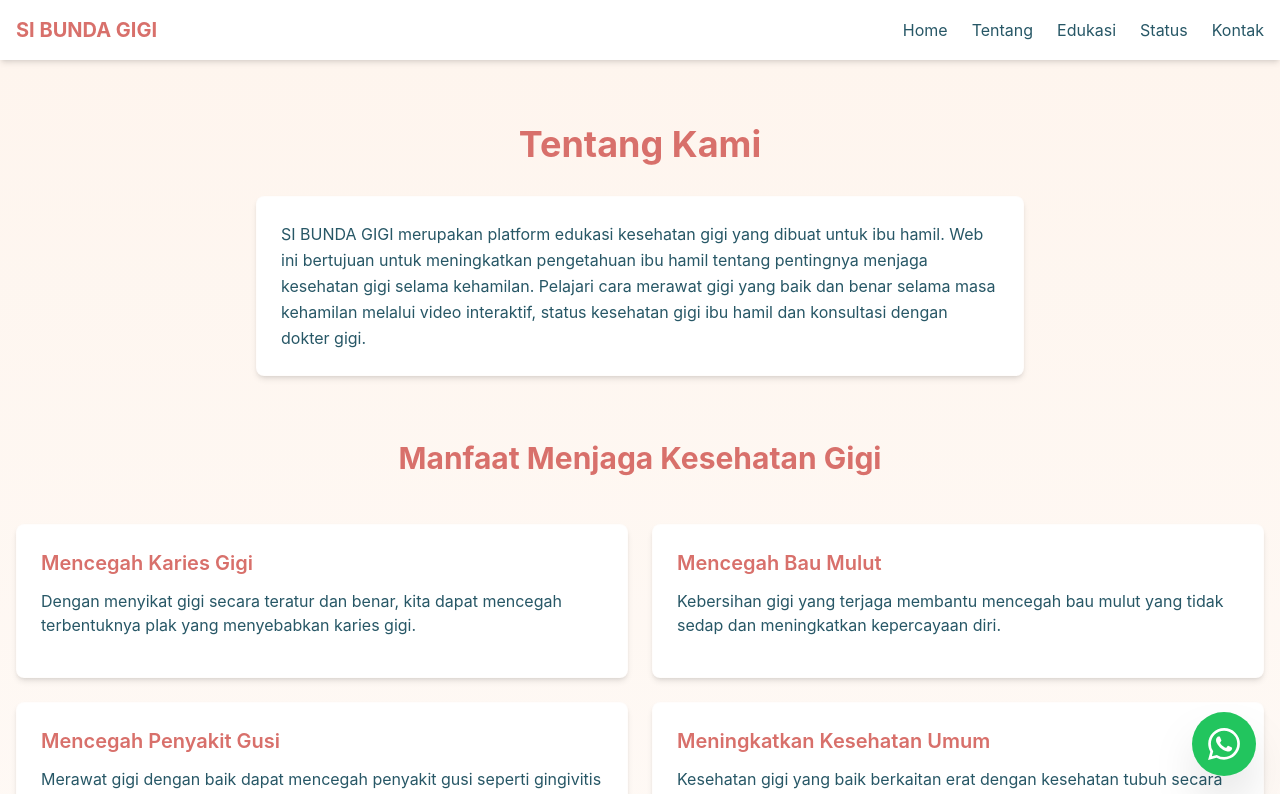
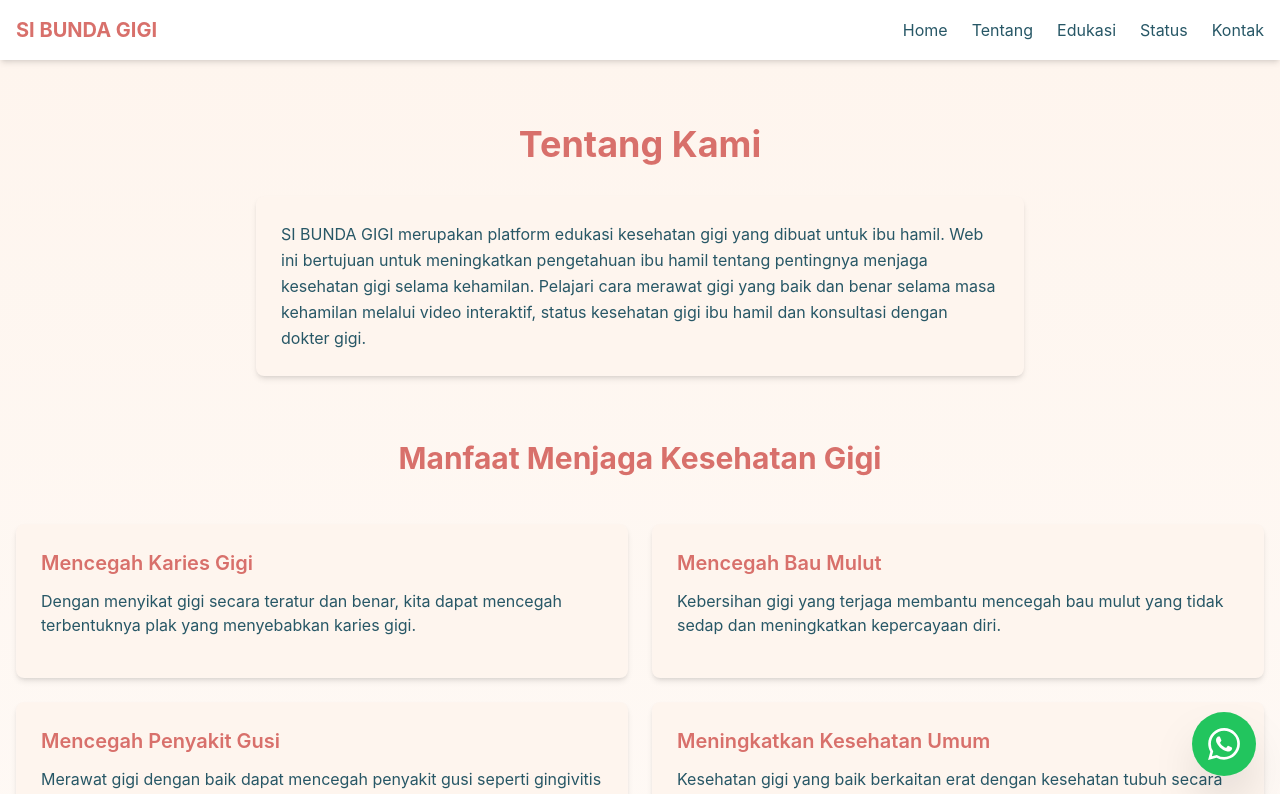
Before and after one commit to DrRhea/dentalcare-app, a Next.js app: page /about in a window 1280 px wide. Shown: the top 794 px of the page. Built offline with nearby package versions, Linux system fonts and the light colour scheme.

Commit message:
style: ubah background card menjadi nuansa pink (bg-primary)

```diff
--- a/src/app/edukasi/page.jsx
+++ b/src/app/edukasi/page.jsx
@@ -28,7 +28,7 @@ export default function Edukasi() {
 
         <div className="grid grid-cols-1 md:grid-cols-2 lg:grid-cols-3 gap-8 mb-12">
           {videos.map((video) => (
-            <div key={video.id} className="bg-white rounded-lg shadow-md overflow-hidden hover:shadow-lg transition-shadow border border-primary/20">
+            <div key={video.id} className="bg-primary rounded-lg shadow-md overflow-hidden hover:shadow-lg transition-shadow border border-primary/20">
               <div className="aspect-video bg-gray-200">
                 <iframe
                   width="100%"
--- a/src/components/Card.jsx
+++ b/src/components/Card.jsx
@@ -1,6 +1,6 @@
 export default function Card({ title, description, children, className = "" }) {
   return (
-    <div className={`bg-white rounded-lg shadow-md p-6 hover:shadow-lg transition-shadow border border-primary/20 ${className}`}>
+    <div className={`bg-primary rounded-lg shadow-md p-6 hover:shadow-lg transition-shadow border border-primary/20 ${className}`}>
       {title && (
         <h3 className="text-xl font-semibold text-accent mb-3">{title}</h3>
       )}
```
